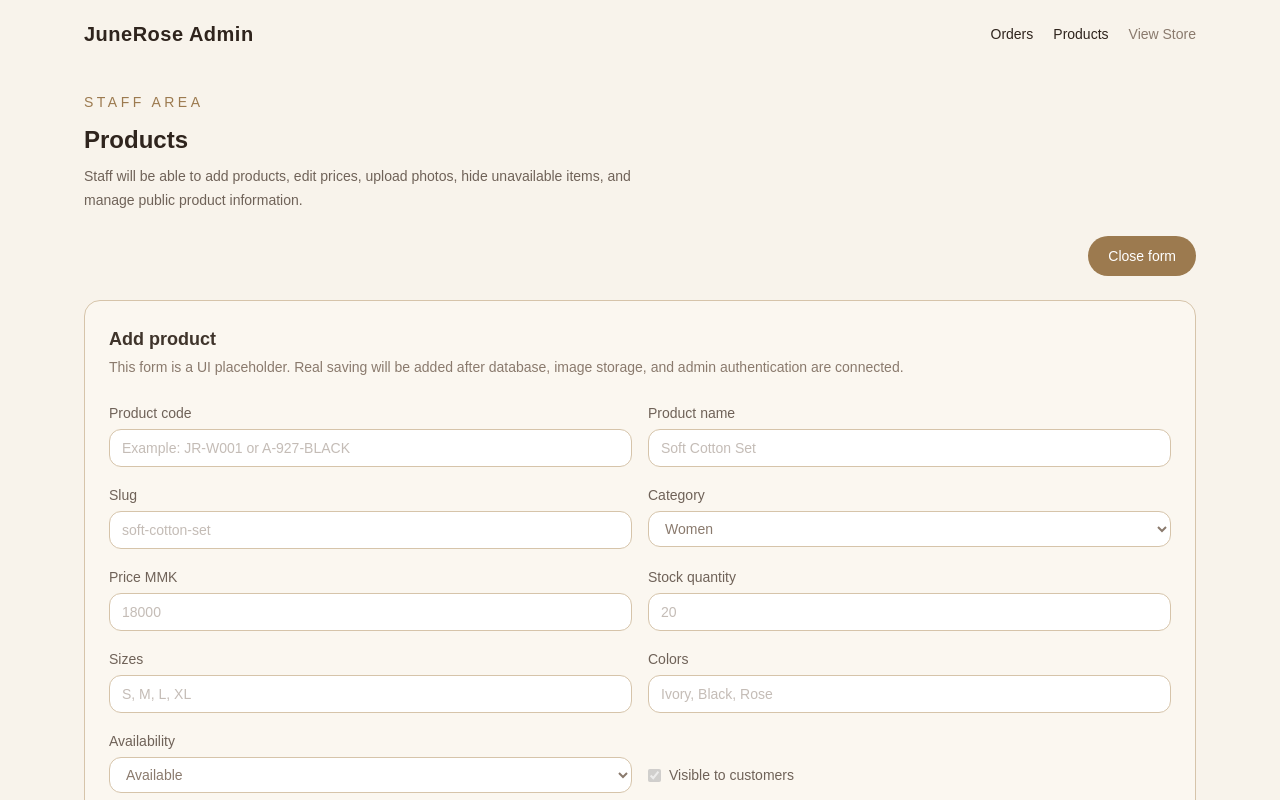
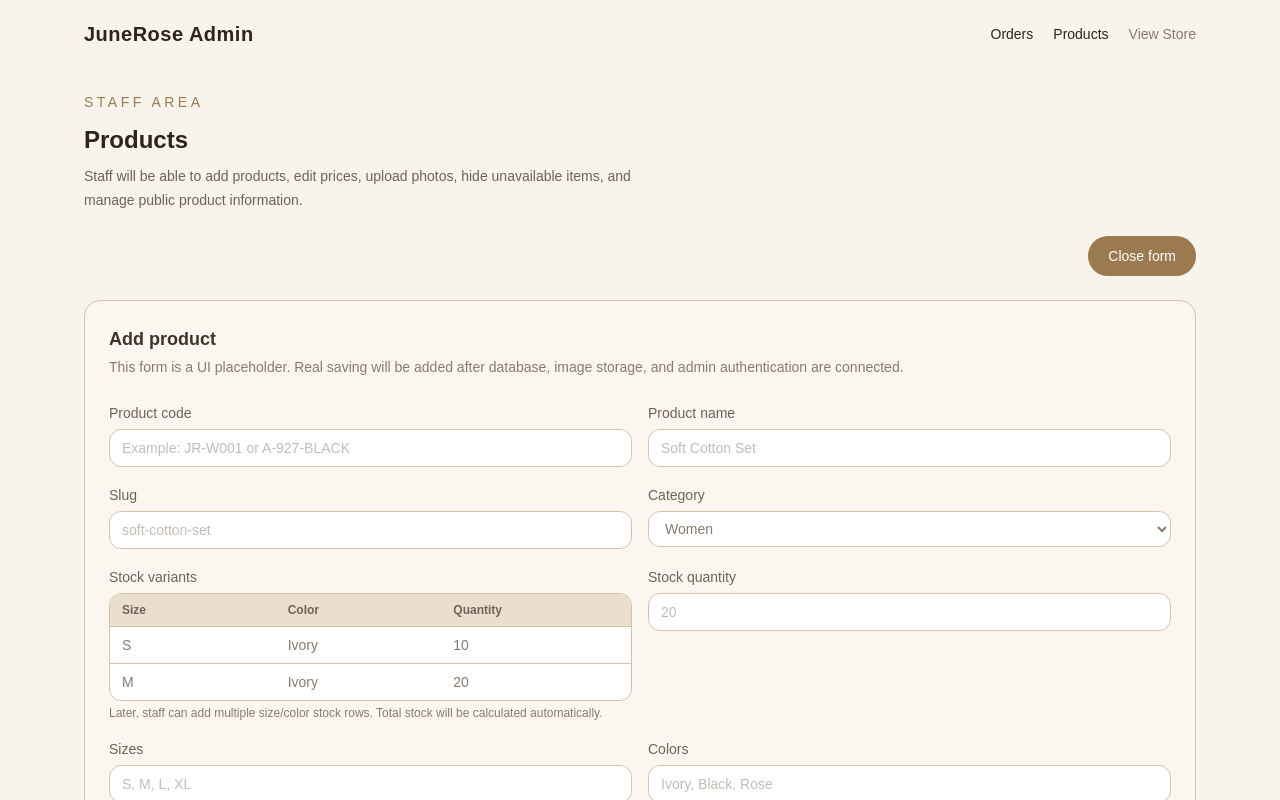
Before and after one commit to phyuuu/junerose, a Next.js app: page /admin/products in a window 1280 px wide. Both pictures are taken after a click on the button "Add product". Shown: the top 800 px of the page. Built offline with nearby package versions, Linux system fonts and the light colour scheme.

Commit message:
Update admin form placeholder for stock variants

```diff
--- a/components/AdminProductFormPlaceholder.tsx
+++ b/components/AdminProductFormPlaceholder.tsx
@@ -56,17 +56,36 @@ export default function AdminProductFormPlaceholder() {
           </select>
         </label>
 
-        <label className="block">
-          <span className="text-sm font-medium text-[#6f6258]">
-            Price MMK
-          </span>
-          <input
-            disabled
-            type="number"
-            placeholder="18000"
-            className="mt-1 w-full rounded-xl border border-[#d6c4aa] bg-white px-3 py-2 text-sm text-[#8a7a6d]"
-          />
-        </label>
+        <div className="block">
+      <span className="text-sm font-medium text-[#6f6258]">
+        Stock variants
+      </span>
+
+      <div className="mt-1 overflow-hidden rounded-xl border border-[#d6c4aa] bg-white">
+        <div className="grid grid-cols-3 bg-[#eadfce] px-3 py-2 text-xs font-semibold text-[#6f6258]">
+          <div>Size</div>
+          <div>Color</div>
+          <div>Quantity</div>
+        </div>
+
+        <div className="grid grid-cols-3 border-t border-[#d6c4aa] px-3 py-2 text-sm text-[#8a7a6d]">
+          <div>S</div>
+          <div>Ivory</div>
+          <div>10</div>
+        </div>
+
+        <div className="grid grid-cols-3 border-t border-[#d6c4aa] px-3 py-2 text-sm text-[#8a7a6d]">
+          <div>M</div>
+          <div>Ivory</div>
+          <div>20</div>
+        </div>
+      </div>
+
+      <p className="mt-1 text-xs text-[#8a7a6d]">
+        Later, staff can add multiple size/color stock rows. Total stock will be
+        calculated automatically.
+      </p>
+    </div>
 
         <label className="block">
           <span className="text-sm font-medium text-[#6f6258]">
```
